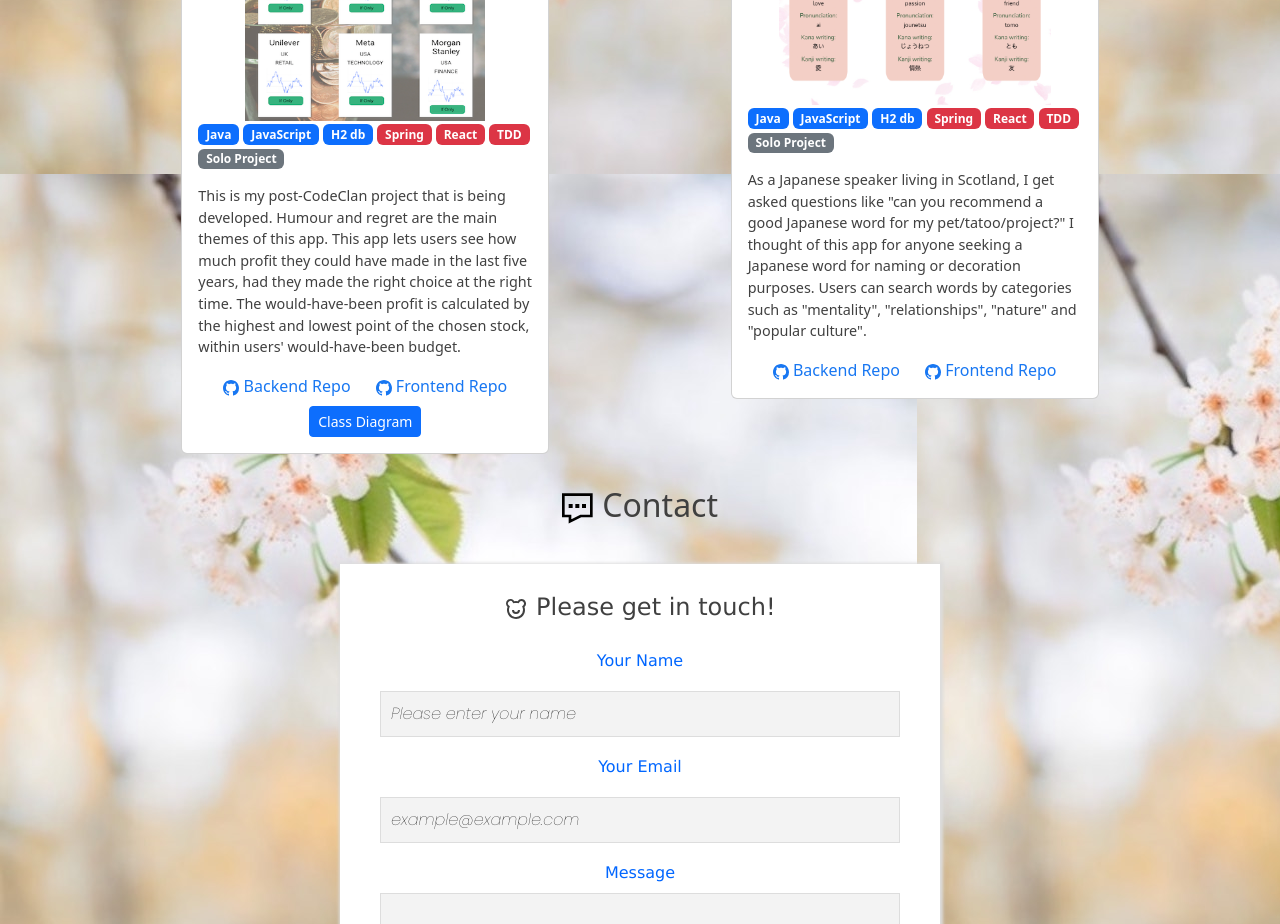
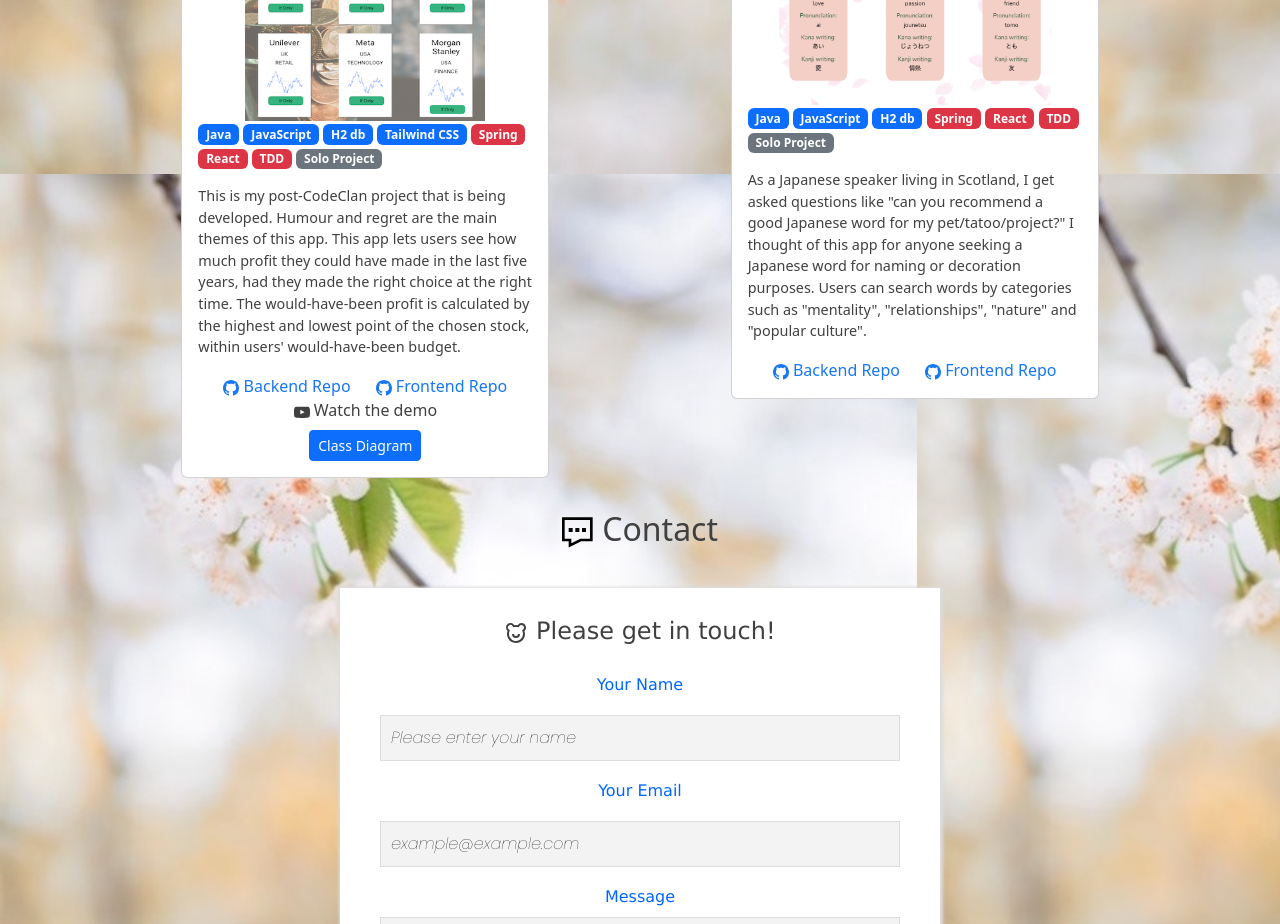
Before and after one commit to taksgarby/portfolio, a React (Create React App) app: page / in a window 1280 px wide. Shown: the part 1660-2584 px from the top of the page. Built offline with nearby package versions, Linux system fonts and the light colour scheme.

Commit message:
added if only video

```diff
--- a/src/components/projects/ProjectIfOnly.js
+++ b/src/components/projects/ProjectIfOnly.js
@@ -5,6 +5,7 @@ import Badge from 'react-bootstrap/Badge';
 import { BsGithub } from 'react-icons/bs';
 import ModalWindow from '../modal/IfOnlyModal';
 import IfOnlyModal from '../modal/IfOnlyModal';
+import { GrYoutube } from 'react-icons/gr';
 
 function ProjectIfOnly() {
   return (
@@ -25,6 +26,9 @@ function ProjectIfOnly() {
       </Badge>{' '}
       <Badge bg="primary">
         H2 db
+      </Badge>{' '}
+      <Badge bg="primary">
+        Tailwind CSS
       </Badge>{' '}
 
 
@@ -56,7 +60,11 @@ function ProjectIfOnly() {
         <Card.Link class="github-link-sm" href="https://github.com/taksgarby/ifonly_front_new" target="_blank" >
         <BsGithub /> Frontend Repo</Card.Link>
         </div>
-
+        <div class="video-link">
+        <a href="https://www.youtube.com/shorts/oH82Ti8SrB4" target="_blank">
+          <GrYoutube/> Watch the demo
+        </a>
+      </div>
       <IfOnlyModal />
       </Card.Body>
     </Card>
```
